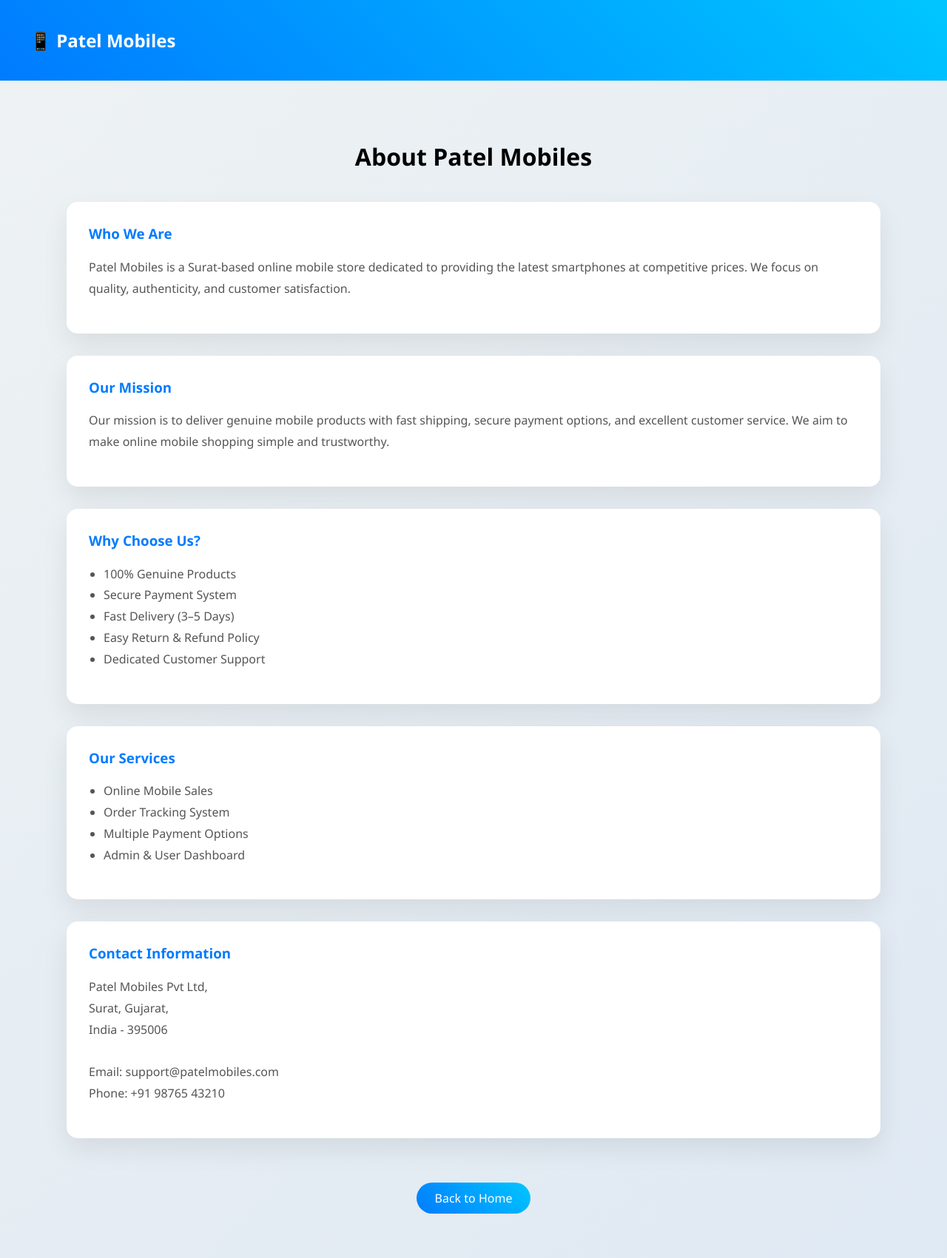
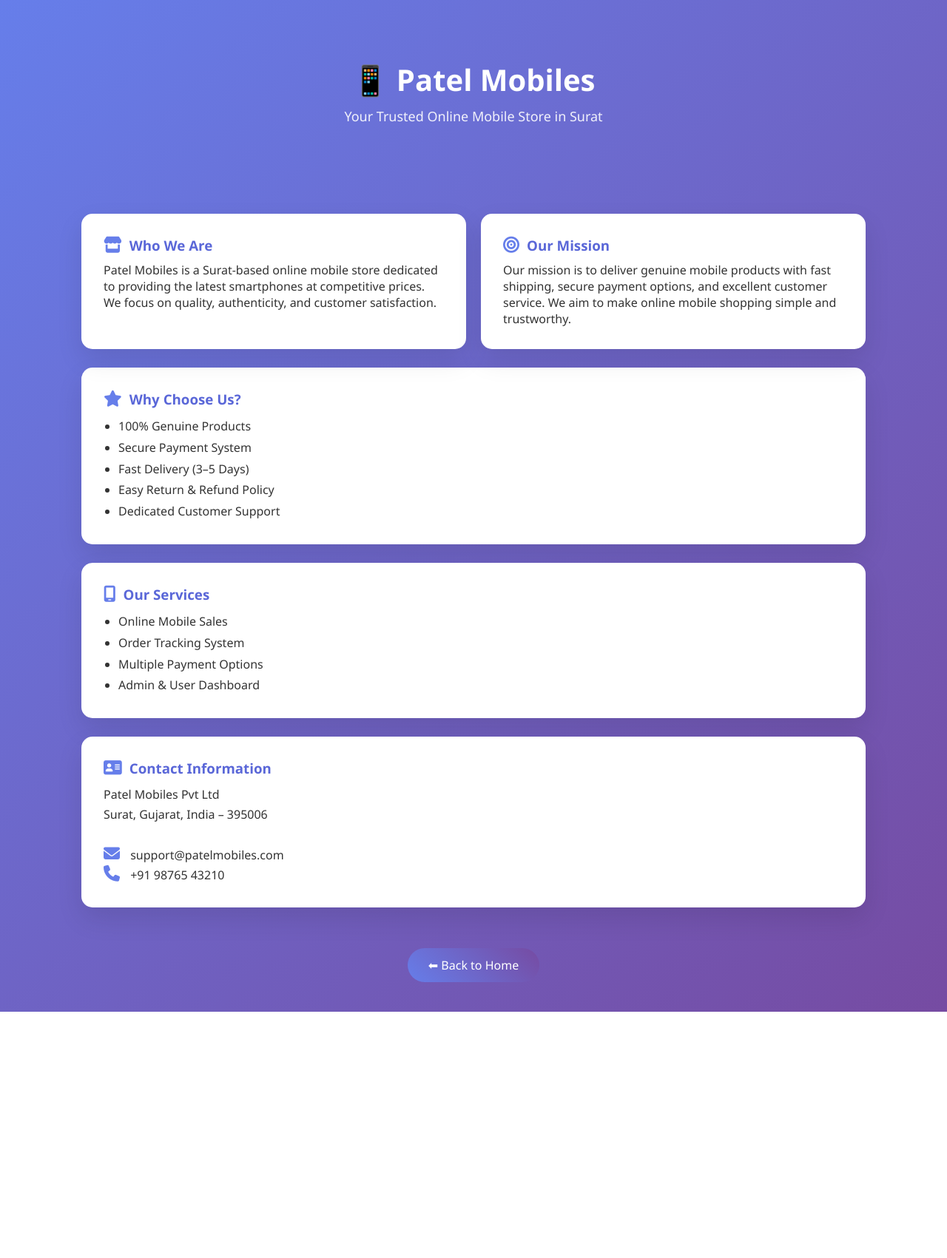
Before and after one commit to meetvaghani013/online_mobile_store, a Flask app: page /about in a window 1280 px wide. Shown: the whole page at 74% size. After the commit the page ends 1368 px from the top, so only its background shows below. Run offline with Flask 3, Linux system fonts and the light colour scheme; parts of the project's set-up code (start-up, migrations or seed data) failed here and were passed over.

Commit message:
Refactor about.html layout and styling

```diff
--- a/templates/about.html
+++ b/templates/about.html
@@ -2,90 +2,161 @@
 <html>
 <head>
 <title>About Us - Patel Mobiles</title>
+
+<link href="https://cdnjs.cloudflare.com/ajax/libs/font-awesome/6.5.0/css/all.min.css" rel="stylesheet">
+
 <style>
-        body {
-            margin: 0;
-            font-family: "Segoe UI", sans-serif;
-            background: linear-gradient(135deg, #eef2f3, #dfe9f3);
+
+*{
+margin:0;
+padding:0;
+box-sizing:border-box;
+font-family:"Segoe UI",sans-serif;
 }
 
-        .header {
-            background: linear-gradient(45deg, #007bff, #00c6ff);
-            color: white;
-            padding: 18px 40px;
+body{
+background:linear-gradient(135deg,#667eea,#764ba2);
+color:#333;
 }
 
-        .container {
-            max-width: 1100px;
-            margin: auto;
-            padding: 60px 40px;
+/* HERO SECTION */
+
+.hero{
+text-align:center;
+color:white;
+padding:80px 20px;
 }
 
-        h1 {
-            text-align: center;
-            margin-bottom: 40px;
+.hero h1{
+font-size:40px;
+margin-bottom:10px;
 }
 
-        .section {
-            background: white;
-            padding: 30px;
-            border-radius: 15px;
-            margin-bottom: 30px;
-            box-shadow: 0 15px 35px rgba(0,0,0,0.08);
+.hero p{
+font-size:18px;
+opacity:0.9;
 }
 
-        .section h3 {
-            margin-top: 0;
-            color: #007bff;
+/* MAIN CONTAINER */
+
+.container{
+max-width:1100px;
+margin:auto;
+padding:40px 20px;
 }
 
-        p {
-            line-height: 1.8;
-            color: #555;
+/* CARD STYLE */
+
+.card{
+background:white;
+padding:30px;
+border-radius:15px;
+margin-bottom:25px;
+box-shadow:0 15px 35px rgba(0,0,0,0.1);
+transition:0.3s;
 }
 
-        ul {
-            padding-left: 20px;
-            line-height: 1.8;
-            color: #555;
+.card:hover{
+transform:translateY(-5px);
+box-shadow:0 20px 40px rgba(0,0,0,0.15);
 }
 
-        .btn {
-            display: inline-block;
-            margin-top: 30px;
-            padding: 10px 25px;
-            background: linear-gradient(45deg, #007bff, #00c6ff);
-            color: white;
-            text-decoration: none;
-            border-radius: 25px;
+.card h3{
+color:#5a67d8;
+margin-bottom:10px;
 }
 
-        .center {
-            text-align: center;
+.card i{
+font-size:22px;
+margin-right:10px;
+color:#667eea;
 }
+
+/* LIST STYLE */
+
+ul{
+padding-left:20px;
+line-height:1.8;
+}
+
+/* CONTACT */
+
+.contact p{
+line-height:1.7;
+}
+
+/* BUTTON */
+
+.btn{
+display:inline-block;
+margin-top:30px;
+padding:12px 28px;
+background:linear-gradient(45deg,#667eea,#764ba2);
+color:white;
+text-decoration:none;
+border-radius:30px;
+transition:0.3s;
+}
+
+.btn:hover{
+transform:scale(1.05);
+box-shadow:0 5px 15px rgba(0,0,0,0.2);
+}
+
+/* CENTER */
+
+.center{
+text-align:center;
+}
+
+/* GRID */
+
+.grid{
+display:grid;
+grid-template-columns:1fr 1fr;
+gap:20px;
+}
+
+@media(max-width:768px){
+
+.grid{
+grid-template-columns:1fr;
+}
+
+.hero h1{
+font-size:32px;
+}
+
+}
+
 </style>
+
 </head>
+
 <body>
 
-<div class="header">
-    <h2>📱 Patel Mobiles</h2>
+<!-- HERO -->
+
+<div class="hero">
+<h1>📱 Patel Mobiles</h1>
+<p>Your Trusted Online Mobile Store in Surat</p>
 </div>
 
 <div class="container">
 
-    <h1>About Patel Mobiles</h1>
+<div class="grid">
 
-    <div class="section">
-        <h3>Who We Are</h3>
+<div class="card">
+<h3><i class="fa-solid fa-store"></i>Who We Are</h3>
 <p>
-            Patel Mobiles is a Surat-based online mobile store dedicated to providing
-            the latest smartphones at competitive prices. We focus on quality,
-            authenticity, and customer satisfaction.
+Patel Mobiles is a Surat-based online mobile store dedicated to
+providing the latest smartphones at competitive prices.
+We focus on quality, authenticity, and customer satisfaction.
 </p>
 </div>
 
-    <div class="section">
-        <h3>Our Mission</h3>
+<div class="card">
+<h3><i class="fa-solid fa-bullseye"></i>Our Mission</h3>
 <p>
 Our mission is to deliver genuine mobile products with fast shipping,
 secure payment options, and excellent customer service.
@@ -93,8 +164,10 @@
 </p>
 </div>
 
-    <div class="section">
-        <h3>Why Choose Us?</h3>
+</div>
+
+<div class="card">
+<h3><i class="fa-solid fa-star"></i>Why Choose Us?</h3>
 <ul>
 <li>100% Genuine Products</li>
 <li>Secure Payment System</li>
@@ -104,8 +177,8 @@
 </ul>
 </div>
 
-    <div class="section">
-        <h3>Our Services</h3>
+<div class="card">
+<h3><i class="fa-solid fa-mobile-screen"></i>Our Services</h3>
 <ul>
 <li>Online Mobile Sales</li>
 <li>Order Tracking System</li>
@@ -114,19 +187,21 @@
 </ul>
 </div>
 
-    <div class="section">
-        <h3>Contact Information</h3>
+<div class="card contact">
+<h3><i class="fa-solid fa-address-card"></i>Contact Information</h3>
 <p>
-            Patel Mobiles Pvt Ltd,<br>
-            Surat, Gujarat,<br>
-            India - 395006<br><br>
-            Email: support@patelmobiles.com<br>
-            Phone: +91 98765 43210
+Patel Mobiles Pvt Ltd<br>
+Surat, Gujarat, India – 395006
+<br><br>
+
+<i class="fa-solid fa-envelope"></i> support@patelmobiles.com
+<br>
+<i class="fa-solid fa-phone"></i> +91 98765 43210
 </p>
 </div>
 
 <div class="center">
-        <a href="/" class="btn">Back to Home</a>
+<a href="/" class="btn">⬅ Back to Home</a>
 </div>
 
 </div>
```
Lines whose indentation alone changed are shown as unchanged.
